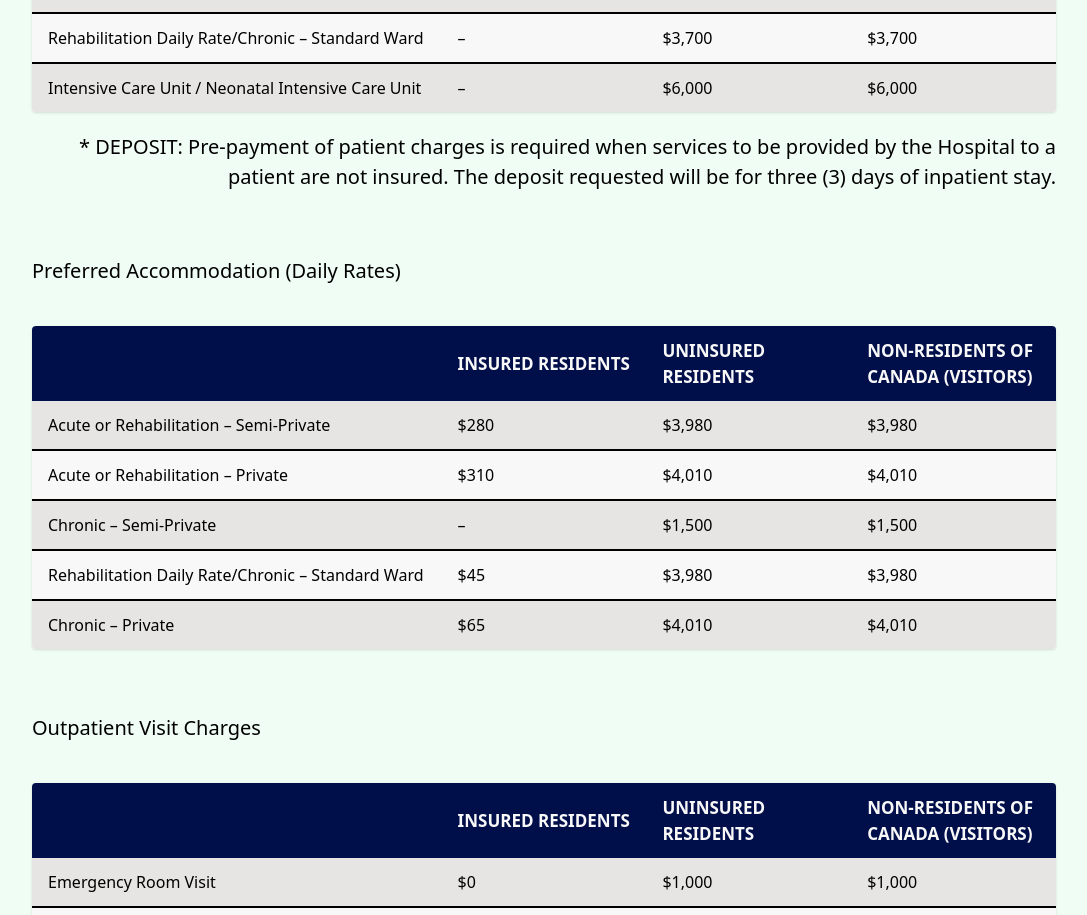
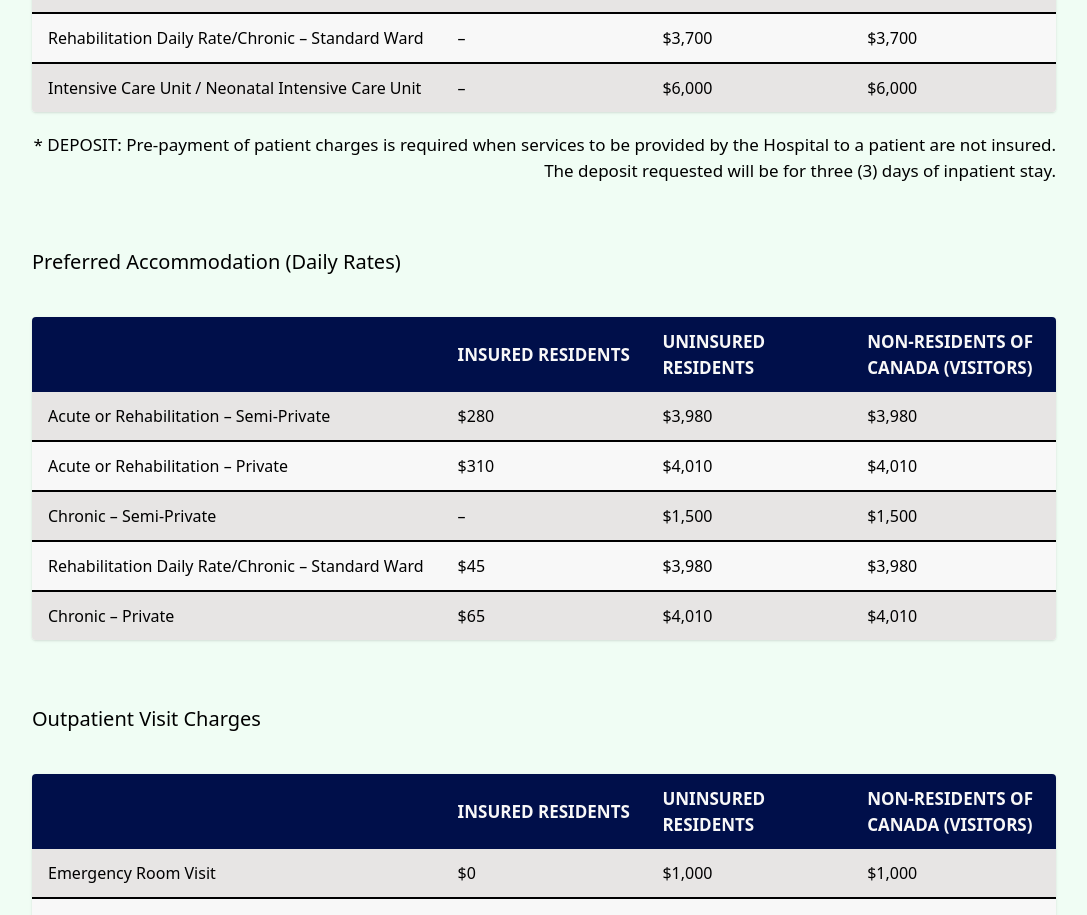
Before and after one commit to tejinder-pal-singh/universalInsurance, a React (Vite) app: page /supervisa in a window 1280 px wide. Shown: the part 3484-4399 px from the top of the page, without its empty margins (96-1183 px from the left). Built offline with nearby package versions, Linux system fonts and the light colour scheme.

Commit message:
fix font

```diff
--- a/src/pages/Supervisa.tsx
+++ b/src/pages/Supervisa.tsx
@@ -406,7 +406,7 @@ export const Supervisa = () => {
             </tbody>
           </table>
         </div>
-        <div className=" mt-5 text-xl text-right">
+        <div className=" mt-5 text-lg text-right">
           * DEPOSIT: Pre-payment of patient charges is required when services to
           be provided by the Hospital to a patient are not insured. The deposit
           requested will be for three (3) days of inpatient stay.
```
